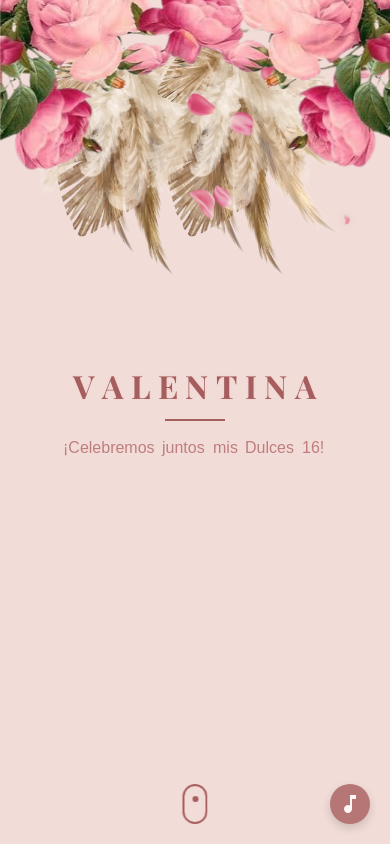
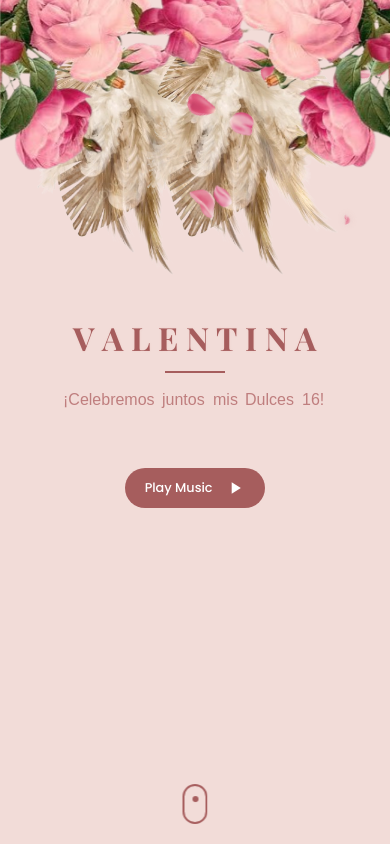
Before and after one commit to JorgeSarricolea/valentinas_xvi, an Astro site: page / in a window 390 px wide. Shown: the top 844 px of the page. Built offline with nearby package versions, Linux system fonts and the light colour scheme; Astro itself is replaced by a stand-in of ours; a web font is replaced by a local one.

Commit message:
feat(background-music): enhance UI and relocate component to hero section
    - Updated music button design with better styling and animations.
    - Added 'Play Music' and 'Now Playing' status text for better UX.
    - Moved 'BackgroundMusic' component from layout to hero section.
    - Improved responsive styles for better mobile usability.

```diff
--- a/src/components/BackgroundMusic.astro
+++ b/src/components/BackgroundMusic.astro
@@ -3,22 +3,34 @@ import "../styles/background-music.css";
 import backgroundMusic from "../assets/mp3/background_song.mp3";
 ---
 
-<div class="background-music-container">
+<div class="music-player">
   <audio id="background-music" loop preload="auto">
     <source src={backgroundMusic} type="audio/mp3" />
     Your browser does not support the audio element.
   </audio>
 
   <button id="music-toggle" class="music-button" aria-label="Play music">
-    <svg
-      xmlns="http://www.w3.org/2000/svg"
-      viewBox="0 0 24 24"
-      class="music-icon"
-    >
-      <path
-        d="M12 3v10.55c-.59-.34-1.27-.55-2-.55-2.21 0-4 1.79-4 4s1.79 4 4 4 4-1.79 4-4V7h4V3h-6z"
-      ></path>
-    </svg>
+    <div class="music-info">
+      <span class="music-status">Play Music</span>
+      <svg
+        class="play-icon"
+        xmlns="http://www.w3.org/2000/svg"
+        viewBox="0 0 24 24"
+        width="24"
+        height="24"
+      >
+        <path fill="currentColor" d="M8 5v14l11-7z"></path>
+      </svg>
+      <svg
+        class="pause-icon"
+        xmlns="http://www.w3.org/2000/svg"
+        viewBox="0 0 24 24"
+        width="24"
+        height="24"
+      >
+        <path fill="currentColor" d="M6 19h4V5H6v14zm8-14v14h4V5h-4z"></path>
+      </svg>
+    </div>
   </button>
 </div>
 
@@ -28,6 +40,7 @@ import backgroundMusic from "../assets/mp3/background_song.mp3";
       "background-music"
     ) as HTMLAudioElement;
     const musicButton = document.getElementById("music-toggle");
+    const musicStatus = document.querySelector(".music-status");
 
     // Add a load event listener to check if the audio can be loaded
     music.addEventListener("error", (e) => {
@@ -46,6 +59,7 @@ import backgroundMusic from "../assets/mp3/background_song.mp3";
             playPromise
               .then(() => {
                 musicButton?.classList.add("playing");
+                if (musicStatus) musicStatus.textContent = "Now Playing";
               })
               .catch((error) => {
                 console.error("Error playing music:", error);
@@ -62,6 +76,7 @@ import backgroundMusic from "../assets/mp3/background_song.mp3";
       if (music) {
         music.pause();
         musicButton?.classList.remove("playing");
+        if (musicStatus) musicStatus.textContent = "Play Music";
       }
     };
 
--- a/src/components/Hero.astro
+++ b/src/components/Hero.astro
@@ -11,6 +11,7 @@ import petal7 from "../assets/imgs/petal_7.png";
 import "../styles/globals.css";
 import "../styles/hero.css";
 import { animateWords } from "../utils/animations.js";
+import BackgroundMusic from "./BackgroundMusic.astro";
 
 const subtitleText = "¡Celebremos juntos mis Dulces 16!";
 ---
@@ -55,8 +56,9 @@ const subtitleText = "¡Celebremos juntos mis Dulces 16!";
       <span class="letter-animate" style="transition-delay: 0.4s;">N</span>
       <span class="letter-animate" style="transition-delay: 0.45s;">A</span>
     </h2>
+    <p class="word-container" set:html={animateWords(subtitleText, 0.5)} />
+    <BackgroundMusic />
   </div>
-  <p class="word-container" set:html={animateWords(subtitleText, 0.5)} />
 
   <div class="falling-flowers-container"></div>
 
--- a/src/layouts/Layout.astro
+++ b/src/layouts/Layout.astro
@@ -4,8 +4,6 @@ interface Props {
 }
 
 const { title } = Astro.props;
-
-import BackgroundMusic from "../components/BackgroundMusic.astro";
 ---
 
 <!doctype html>
@@ -25,8 +23,6 @@ import BackgroundMusic from "../components/BackgroundMusic.astro";
     />
   </head>
   <body>
-    <BackgroundMusic />
-
     <slot />
   </body>
 </html>
--- a/src/styles/background-music.css
+++ b/src/styles/background-music.css
@@ -5,45 +5,83 @@
   z-index: 1000;
 }
 
+.music-player {
+  display: flex;
+  align-items: center;
+  justify-content: center;
+  margin: 1.5rem 0;
+}
+
 .music-button {
-  background-color: var(--dark-pink);
+  background: var(--dark-pink);
   border: none;
-  border-radius: 50%;
-  width: 40px;
-  height: 40px;
+  border-radius: 25px;
+  padding: 0.8rem 1.5rem;
+  cursor: pointer;
+  transition: all 0.3s ease;
   display: flex;
-  justify-content: center;
   align-items: center;
-  cursor: pointer;
-  box-shadow: 0 4px 10px rgba(0, 0, 0, 0.2);
-  transition: all 0.3s ease;
-  opacity: 0.8;
-  padding: 0;
+  gap: 0.8rem;
+  color: white;
 }
 
 .music-button:hover {
-  transform: scale(1.1);
-  opacity: 1;
+  background: var(--darker-pink);
+  transform: translateY(-2px);
+  box-shadow: 0 4px 12px rgba(166, 93, 93, 0.2);
 }
 
-.music-icon {
+.music-info {
+  display: flex;
+  align-items: center;
+  gap: 0.8rem;
+  font-size: 0.9rem;
+}
+
+.music-status {
+  font-family: "Poppins", sans-serif;
+  font-weight: 500;
+}
+
+/* Icon styles */
+.play-icon, .pause-icon {
   width: 24px;
   height: 24px;
-  fill: white;
+  transition: all 0.3s ease;
 }
 
-.music-button.playing {
-  animation: pulse 2s infinite;
+/* Hide pause icon by default */
+.pause-icon {
+  display: none;
 }
 
-@keyframes pulse {
-  0% {
-    transform: scale(1);
+/* Show pause icon when playing */
+.music-button.playing .pause-icon {
+  display: block;
+}
+
+.music-button.playing .play-icon {
+  display: none;
+}
+
+/* Icon hover effect */
+.music-button:hover .play-icon,
+.music-button:hover .pause-icon {
+  transform: scale(1.1);
+}
+
+/* Responsive styles */
+@media (max-width: 768px) {
+  .music-button {
+    padding: 0.6rem 1.2rem;
   }
-  50% {
-    transform: scale(1.1);
+
+  .music-info {
+    font-size: 0.8rem;
   }
-  100% {
-    transform: scale(1);
+
+  .play-icon, .pause-icon {
+    width: 20px;
+    height: 20px;
   }
 }
```
